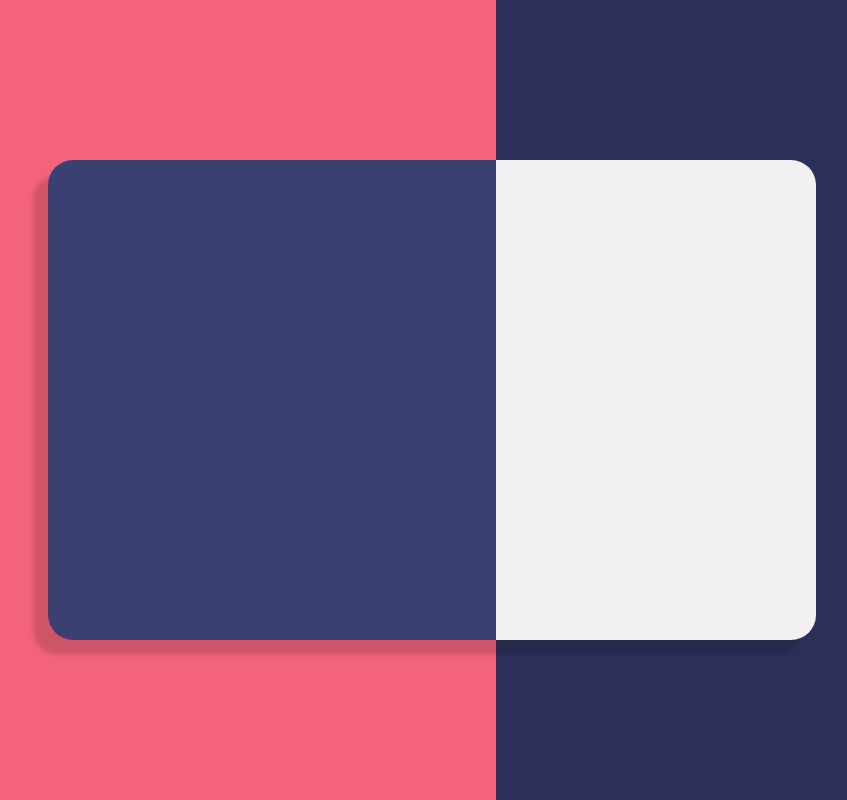
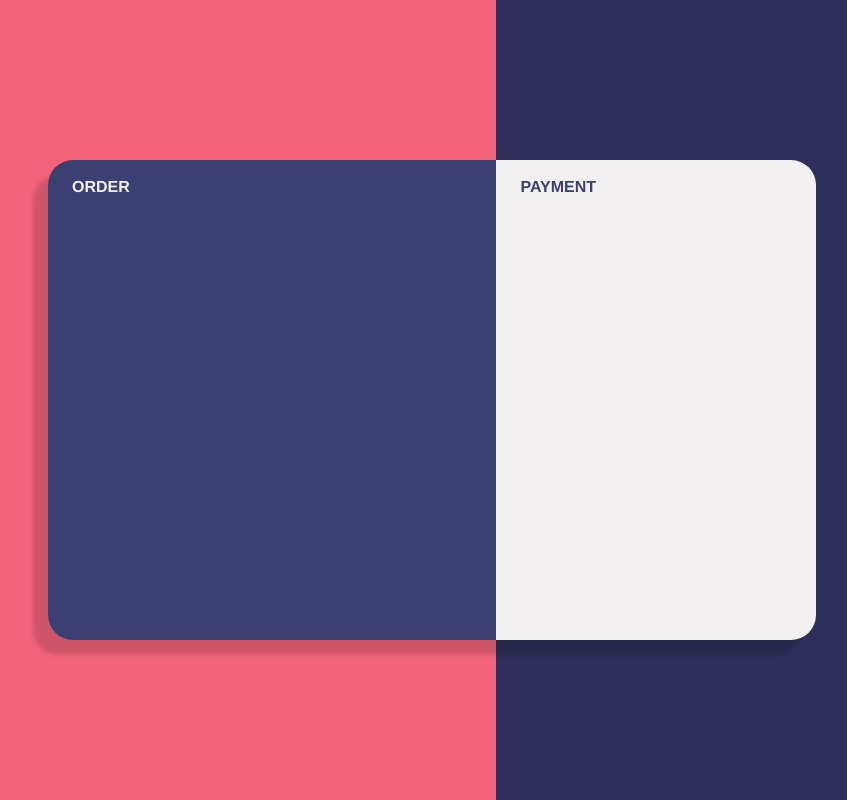
Before and after one commit to ercpereda/card-checkout, a Vue app: page / in a window 1280 px wide. Shown: the whole page, without its empty margins (208-1055 px from the left). Built offline with nearby package versions, Linux system fonts and the light colour scheme.

Commit message:
Create Order, Payment and Cards components. Also add slots to the container.

```diff
--- a/src/App.vue
+++ b/src/App.vue
@@ -1,16 +1,28 @@
 <template>
   <div id="app">
-    <Container />
+    <Container>
+      <template v-slot:left>
+        <Order />
+      </template>
+
+      <template v-slot:right>
+        <Payment />
+      </template>
+    </Container>
   </div>
 </template>
 
 <script>
 import Container from "./components/Container";
+import Payment from "./components/Payment";
+import Order from "./components/Order";
 
 export default {
   name: "app",
   components: {
-    Container
+    Container,
+    Payment,
+    Order
   }
 };
 </script>
--- a/src/assets/scss/index.scss
+++ b/src/assets/scss/index.scss
@@ -9,3 +9,9 @@ body {
   margin: 0;
   padding: 0;
 }
+
+h1 {
+  text-transform: uppercase;
+  font-size: 16px;
+  margin: 0;
+}
--- /dev/null
+++ b/src/components/Cards.vue
@@ -0,0 +1,4 @@
+<template>
+  <div id="cards">
+  </div>
+</template>
--- a/src/components/Container.vue
+++ b/src/components/Container.vue
@@ -1,16 +1,26 @@
 <template>
-  <div id="container"></div>
+  <div id="container">
+    <div class="columns left">
+      <slot name="left"></slot>
+    </div>
+    <div class="columns right">
+      <slot name="right"></slot>
+    </div>
+  </div>
 </template>
 
-<style lang="scss">
+<style scoped lang="scss">
+$separation-pos: 58.385%;
+
 #container {
+  display: flex;
   width: 80%;
+  height: 60vh;
   margin: 0 20%;
-  height: 60vh;
+  padding: 0;
   background-color: white;
   border-radius: 25px;
 
-  $separation-pos: 58.385%;
   background: linear-gradient(
     to right,
     $container-color-1 0%,
@@ -21,4 +31,20 @@
 
   box-shadow: -15px 15px 4px 0px rgba(0, 0, 0, 0.15);
 }
+
+.columns {
+  height: 100%;
+}
+
+.left {
+  width: $separation-pos;
+}
+
+.right {
+  width: calc(100% - #{$separation-pos});
+}
+
+h1 {
+  text-transform: uppercase;
+}
 </style>
--- /dev/null
+++ b/src/components/Order.vue
@@ -0,0 +1,13 @@
+<template>
+  <div id="payment-container">
+    <h1>Order</h1>
+  </div>
+</template>
+
+<style scoped lang="scss">
+h1 {
+  color: $container-color-2;
+  margin-top: 18px;
+  margin-left: 24px;
+}
+</style>
--- /dev/null
+++ b/src/components/Payment.vue
@@ -0,0 +1,13 @@
+<template>
+  <div id="payment-container">
+    <h1>Payment</h1>
+  </div>
+</template>
+
+<style scoped lang="scss">
+h1 {
+  color: $container-color-1;
+  margin-top: 18px;
+  margin-left: 24px;
+}
+</style>
```
